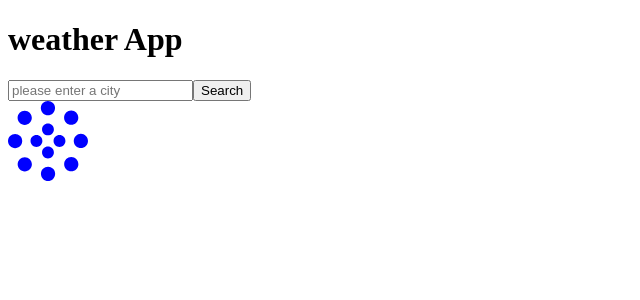
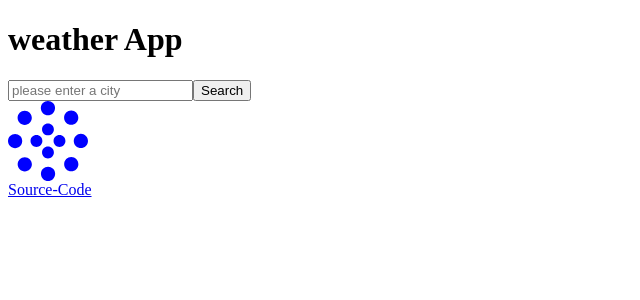
Before and after one commit to joyibeh93/React-weather-app, a React (Create React App) app: page / in a window 1280 px wide. Shown: the top 300 px of the page, without its empty margins (0-640 px from the left). Built offline with nearby package versions, Linux system fonts and the light colour scheme.

Commit message:
added source code

```diff
--- a/src/App.js
+++ b/src/App.js
@@ -8,6 +8,7 @@ function App() {
         <h1> weather App</h1>
         <Weather/>
         <Circlle/>
+        < a href="https://github.com/joyibeh93/React-weather-app" target='_blank'>Source-Code</a>
     </div>
   )
 }
```
